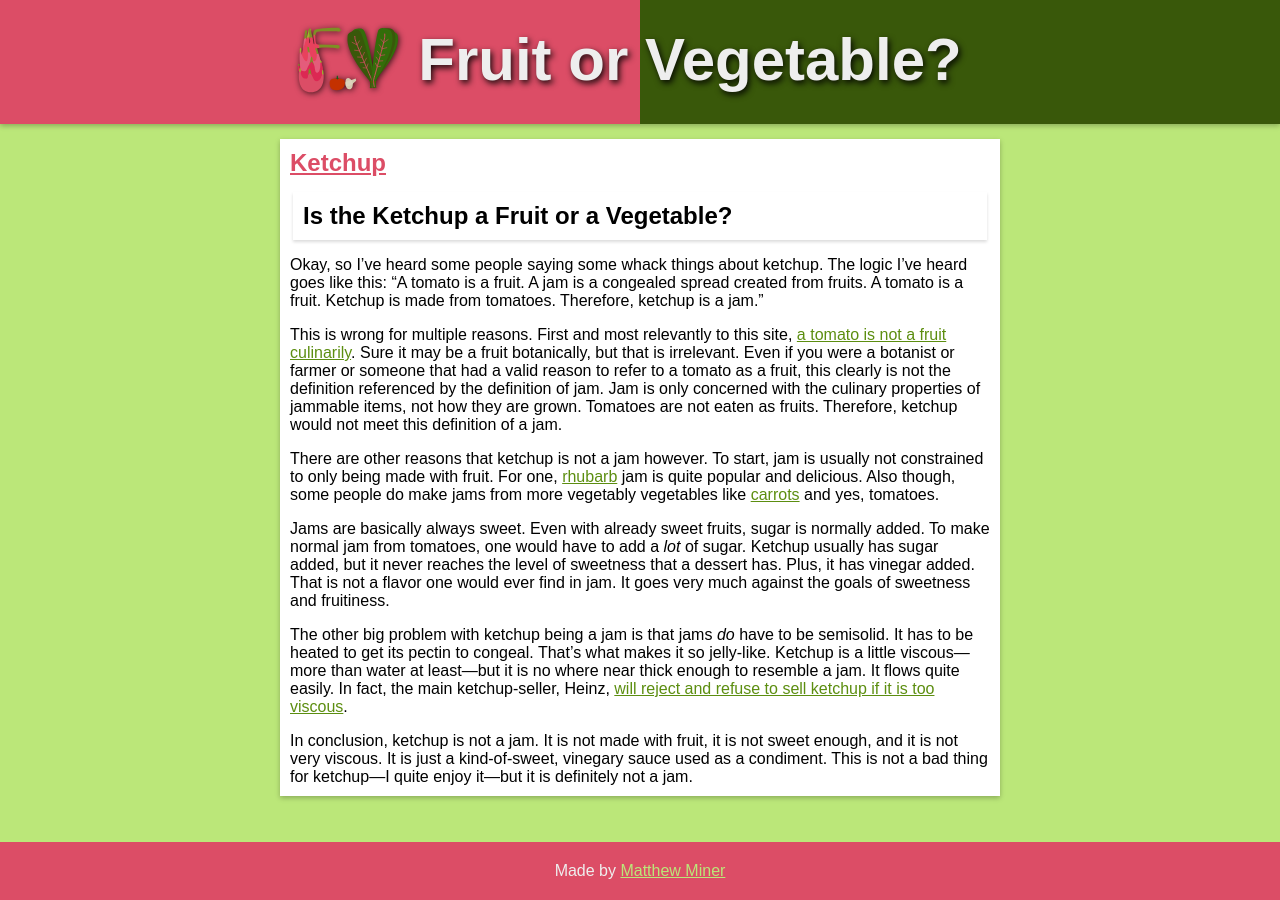
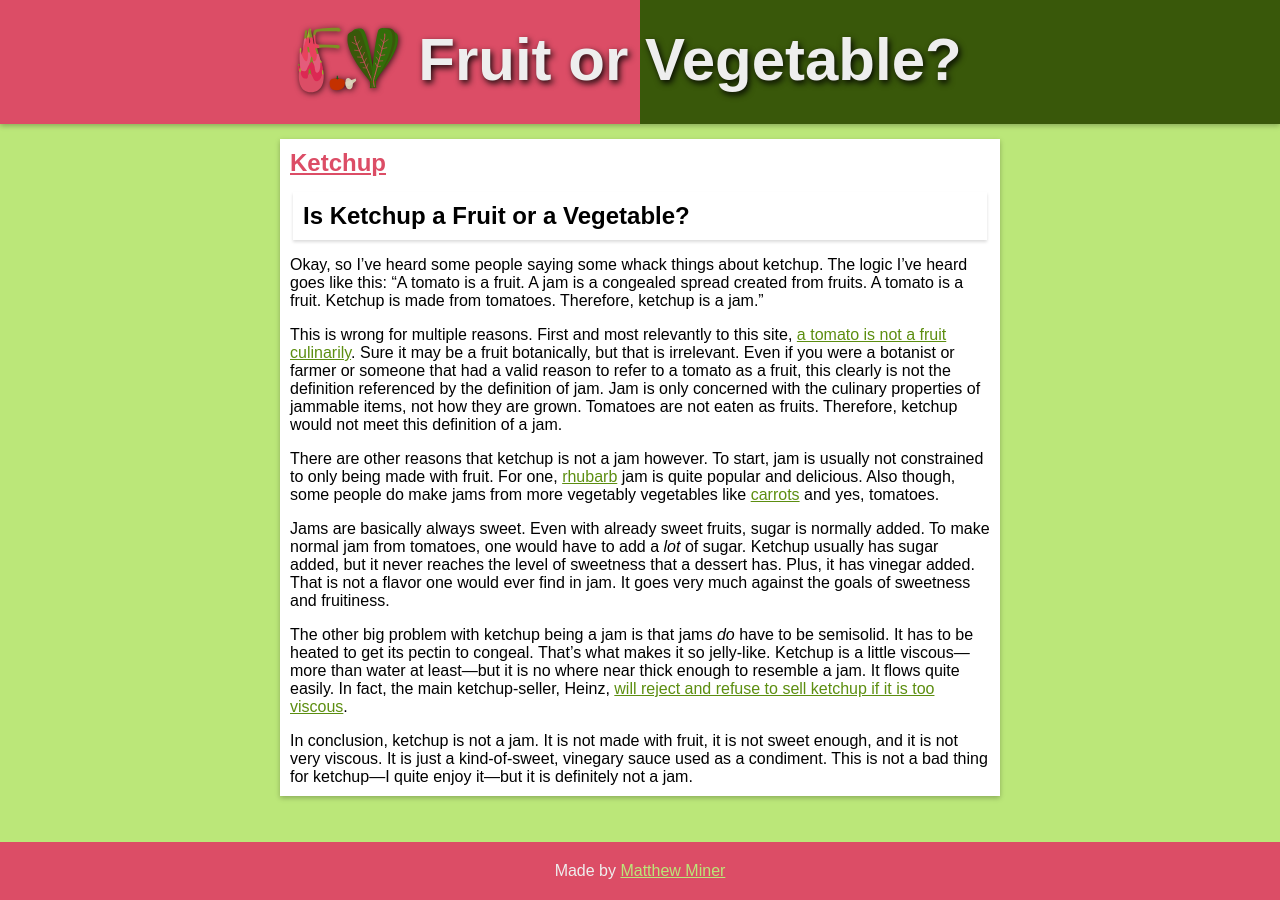
Before and after one commit to mminer237/fruitorvegetable, a Jekyll site: the page built from _items/ketchup.md, in a window 1280 px wide. Built offline with Jekyll 4.4.1, drawn with Linux system fonts in a browser that asks for light colours.

Commit message:
Custom articles

```diff
--- a/_items/ketchup.md
+++ b/_items/ketchup.md
@@ -1,5 +1,6 @@
 ---
 title: Ketchup
+article: ""
 speakables: [".speakable"]
 ---
 Okay, so I've heard some people saying some whack things about ketchup. The logic I've heard goes like this: "A tomato is a fruit. A jam is a congealed spread created from fruits. A tomato is a fruit. Ketchup is made from tomatoes. Therefore, ketchup is a jam."
--- a/_layouts/item.html
+++ b/_layouts/item.html
@@ -43,7 +43,11 @@ layout: default
 	{% assign legal_type = site.types | where:"type", page.legally | first %}
 	{% assign parent_legal_type = site.types | where:"type", legal_type.parent_type | first %}
 	<div class="type">
-		<div class="question">Is the {{ page.title }} a Fruit or a Vegetable?</div>
+		<div class="question">Is {% if page.article -%}
+			{{ page.article }}
+		{%- elsif page.article != false -%}
+			the
+		{%- endif %} {{ page.title }} a Fruit or a Vegetable?</div>
 		{% if first_botanical_type %}
 		<div class="{{ page.botanically }} {{ parent_botanical_type.type }}">
 			<div>Botanically, this is...</div>
```
